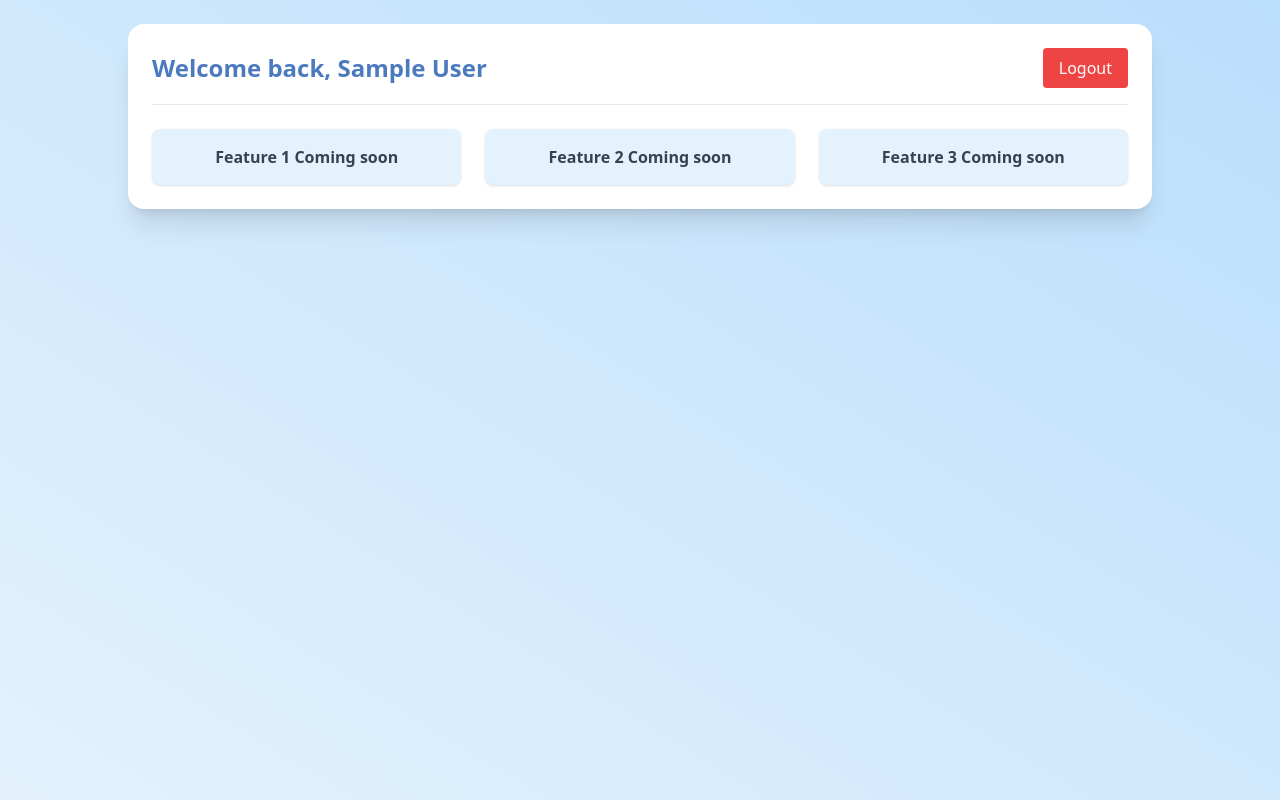
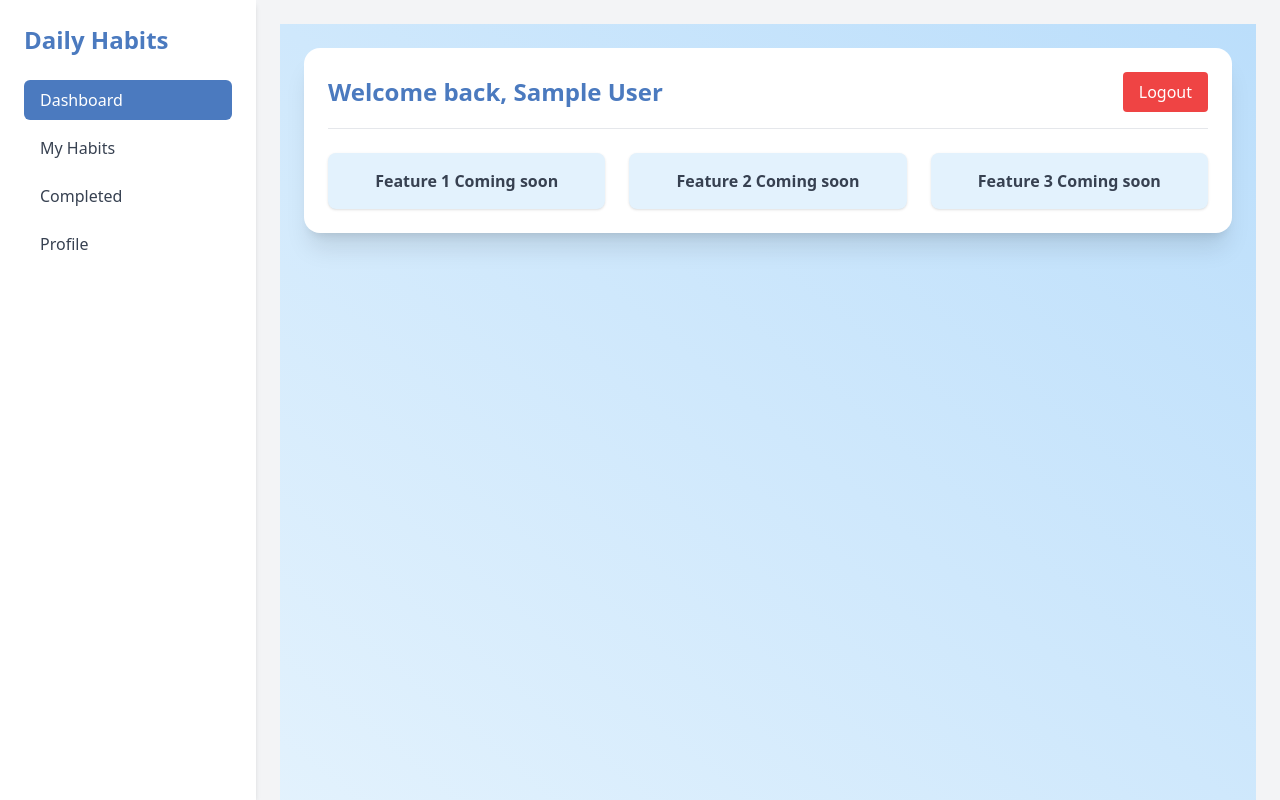
Before and after one commit to ervinosmani/dailyhabits-frontend, a React (Vite) app: page /dashboard in a window 1280 px wide. Built offline with nearby package versions, Linux system fonts and the light colour scheme; sample sign-in values are in the browser's storage.

Commit message:
Refactor dashboard layout: add Layout, Sidebar, DashboardHeader and restructure protected routes

```diff
--- a/src/AppRouter.jsx
+++ b/src/AppRouter.jsx
@@ -4,22 +4,32 @@ import Register from "./pages/Register";
 import Dashboard from "./pages/Dashboard";
 import { AuthProvider } from "./context/AuthContext";
 import ProtectedRoute from "./components/ProtectedRoute";
+import Layout from "./components/Layout";
 
 export default function AppRouter() {
     return (
+        // AuthProvider e mbeshtjell gjithe aplikacionin
         <AuthProvider>
             <BrowserRouter>
                 <Routes>
+
+                    {/* Rruget publike: login & register */}
                     <Route path="/login" element={<Login />} />
                     <Route path="/register" element={<Register />} />
+
+                    {/* Rruget e mbrojtura: brenda layout-it */}
                     <Route
                         path="/dashboard"
                         element={
                             <ProtectedRoute>
-                                <Dashboard />
+                                <Layout />
                             </ProtectedRoute>
                         }
-                    />
+                    >
+
+                        {/* Faqja e dashboard-it (bosh path = faqja baze e layout-it) */}
+                        <Route index element={<Dashboard />} />
+                    </Route>
                 </Routes>
             </BrowserRouter>
         </AuthProvider>
--- /dev/null
+++ b/src/components/DashboardHeader.jsx
@@ -0,0 +1,58 @@
+import { useContext, useState } from "react";
+import { AuthContext } from "../context/AuthContext";
+import { useNavigate } from "react-router-dom";
+
+export default function DashboardHeader() {
+    // Marrim te dhenat e perdoruesit dhe funksionin logout nga konteksti
+    const { user, logout } = useContext(AuthContext);
+    const navigate = useNavigate();
+    const [showConfirm, setShowConfirm] = useState(false);
+
+    // Funksioni qe therret logout dhe kthen perdoruesin ne login
+    const handleLogoutClick = () => setShowConfirm(true);
+    const handleConfirmLogout = () => {
+        logout();   // Pastrohet localStorage dhe context
+        navigate("/login"); // Ridrejtohet te faqja e login-it
+    };
+    // Kur klikohet "Logout" per here te pare
+    const handleCancelLogout = () => setShowConfirm(false);
+
+    return (
+    <div className="flex justify-between items-center border-b pb-4 mb-6">
+      <h1 className="text-2xl font-bold text-[#4B7ABF]">
+        Welcome back, <span className="text-[3A6AA5]">{user?.name}</span>
+      </h1>
+
+      <button
+        onClick={handleLogoutClick}
+        className="bg-red-500 text-white px-4 py-2 rounded hover:bg-red-600 transition"
+      >
+        Logout
+      </button>
+
+      {showConfirm && (
+        <div className="fixed inset-0 bg-black bg-opacity-50 flex items-center justify-center z-50">
+          <div className="bg-white rounded-lg p-6 w-full max-w-sm shadow-xl">
+            <h2 className="text-lg font-semibold mb-4">
+              Are you sure you want to logout?
+            </h2>
+            <div className="flex justify-end gap-4">
+              <button
+                onClick={handleCancelLogout}
+                className="px-4 py-2 bg-gray-200 rounded hover:bg-gray-300"
+              >
+                Cancel
+              </button>
+              <button
+                onClick={handleConfirmLogout}
+                className="px-4 py-2 bg-red-500 text-white rounded hover:bg-red-600"
+              >
+                Yes, Logout
+              </button>
+            </div>
+          </div>
+        </div>
+      )}
+    </div>
+  );
+}
--- /dev/null
+++ b/src/components/Layout.jsx
@@ -0,0 +1,19 @@
+import { Outlet } from "react-router-dom";
+import Sidebar from "./Sidebar";
+
+// Komponenti qe perfaqeson skeletin e faqes se Dashboard-it
+export default function Layout() {
+    return (
+        // Layout horizontal me flex: Sidebar ne te majte, permbajtja ne te djathte
+        <div className="flex h-screen bg-gray-100">
+
+            {/* Sidebar ne anen e majte */}
+            <Sidebar />
+
+            {/* Permbajtja qe ndryshon sipas faqes se zgjedhur */}
+            <main className="flex-1 p-6 overflow-y-auto">
+                <Outlet />
+            </main>
+        </div>
+    );
+}
--- /dev/null
+++ b/src/components/Sidebar.jsx
@@ -0,0 +1,41 @@
+import { Link, useLocation } from "react-router-dom";
+
+// Komponenti Sidebar qe do shfaqet ne anen e majte te Dashboard-it
+export default function Sidebar() {
+    // Marrim rrugen aktuale per te stilizuar linkun aktiv
+    const location = useLocation();
+
+    // Lista e faqeve qe do shfaqen ne sidebar
+    const navItems = [
+        { name: "Dashboard", path: "/dashboard" },
+        { name: "My Habits", path: "/habits" },
+        { name: "Completed", path: "/completed" },
+        { name: "Profile", path: "/profile" },
+    ];
+
+    return (
+        // aside eshte element semantic per sidebar
+        <aside className="w-64 bg-white h-full shadow-md p-6 hidden md:block">
+
+            {/* Titulli i aplikacionit ne krye te sidebar-it */}
+            <h2 className="text-2xl font-bold text-[#4B7ABF] mb-6">Daily Habits</h2>
+
+            {/* Navigimi me linkat e faqeve */}
+            <nav className="space-y-2">
+                {navItems.map((item) => (
+                    <Link
+                        key={item.path}
+                        to={item.path}
+                        className={`block px-4 py-2 rounded-md font-medium transition ${
+                            location.pathname === item.path
+                                ? "bg-[#4B7ABF] text-white"
+                                : "text-gray-700 hover:bg-gray-100"
+                            }`}
+                    >
+                        {item.name}
+                    </Link>
+                ))}
+            </nav>
+        </aside>
+    );
+}
--- a/src/pages/Dashboard.jsx
+++ b/src/pages/Dashboard.jsx
@@ -1,35 +1,7 @@
-import { useContext, useState } from "react";
-import { AuthContext } from "../context/AuthContext";
-import { useNavigate } from "react-router-dom";
+import DashboardHeader from "../components/DashboardHeader";
+import Sidebar from "../components/Sidebar";
 
 function Dashboard() {
-    // Marrim te dhenat e perdoruesit dhe funksionin logout nga konteksti
-    const { user, logout } = useContext(AuthContext);
-    const navigate = useNavigate();
-
-    const [showConfirm, setShowConfirm] = useState(false);
-
-    // Funksioni qe therret logout dhe kthen perdoruesin ne login
-    const handleLogout = () => {
-        logout();       // Pastrohet localStorage dhe context
-        navigate("/login");  // Ridrejtohet te faqja e login-it
-    };
-
-    // Kur klikohet "Logout" per here te pare
-    const handleLogoutClick = () => {
-        setShowConfirm(true);   // hap modalin
-    };
-
-    // Kur konfirmohet logout
-    const handleConfirmLogout = () => {
-        logout();
-        navigate("/login")
-    };
-
-    // Anulo logout
-    const handleCancelLogout = () => {
-        setShowConfirm(false);
-    };
 
     return (
         // Pjesa kryesore e faqes me gradient dhe padding
@@ -37,45 +9,10 @@ function Dashboard() {
             {/* Kuti qendrore e permbajtjes */}
             <div className="max-w-5xl mx-auto bg-white rounded-2xl shadow-xl p-6">
 
-                {/* Header: pershendetje dhe butoni logout */}
-                <div className="flex justify-between items-center border-b pb-4 mb-6">
-                    <h1 className="text-2xl font-bold text-[#4B7ABF]">
-                        Welcome back, <span className="text-[3A6AA5]">{user?.name}</span>
-                    </h1>
-
-                    <button
-                        onClick={handleLogoutClick}
-                        className="bg-red-500 text-white px-4 py-2 rounded hover:bg-red-600 transition"
-                    >
-                        Logout
-                    </button>
-
-                    {showConfirm && (
-                        <div className="fixed inset-0 bg-black bg-opacity-50 flex items-center justify-center z-50">
-                            <div className="bg-white rounded-lg p-6 w-full max-w-sm shadow-xl">
-                                <h2 className="text-lg font-semibold mb-4">Are you sure you want to logout?</h2>
-                                <div className="flex justify-end gap-4">
-                                    <button
-                                        onClick={handleCancelLogout}
-                                        className="px-4 py-2 bg-gray-200 rounded hover:bg-gray-300"
-                                    >
-                                        Cancel
-                                    </button>
-                                    <button
-                                        onClick={handleConfirmLogout}
-                                        className="px-4 py-2 bg-red-500 text-white rounded hover:bg-red-600"
-                                    >
-                                        Yes, Logout
-                                    </button>
-                                </div>
-                            </div>
-                        </div>
-                    )}
-                </div>
+                <DashboardHeader />
 
                 {/* Placeholder per permbajtje qe do te shtojme ne hapat tjere */}
                 <div className="grid grid-cols-1 md:grid-cols-2 lg:grid-cols-3 gap-6">
-                    {/* Kartat do te vijne ketu (Hapi 2 e tutje) */}
                 <div className="bg-[#e3f2fd] p-4 rounded-lg shadow text-center text-gray-700 font-semibold">
                     Feature 1 Coming soon
                 </div>
--- a/src/pages/Login.jsx
+++ b/src/pages/Login.jsx
@@ -46,7 +46,7 @@ function Login() {
       // Nese gjithcka eshte ne rregull
       const data = await res.json();
       login(data.user); // ruajme perdoruesin ne context
-      navigate("/dashboard"); // ridrejtojme te dashboard
+      navigate("/dashboard"); // ridrejtojme te layout
     } catch (err) {
       // Nese nuk mund te lidhet me serverin
       setError("Could not connect to the server. Please try again later.");
```
Lines whose indentation alone changed are shown as unchanged.
